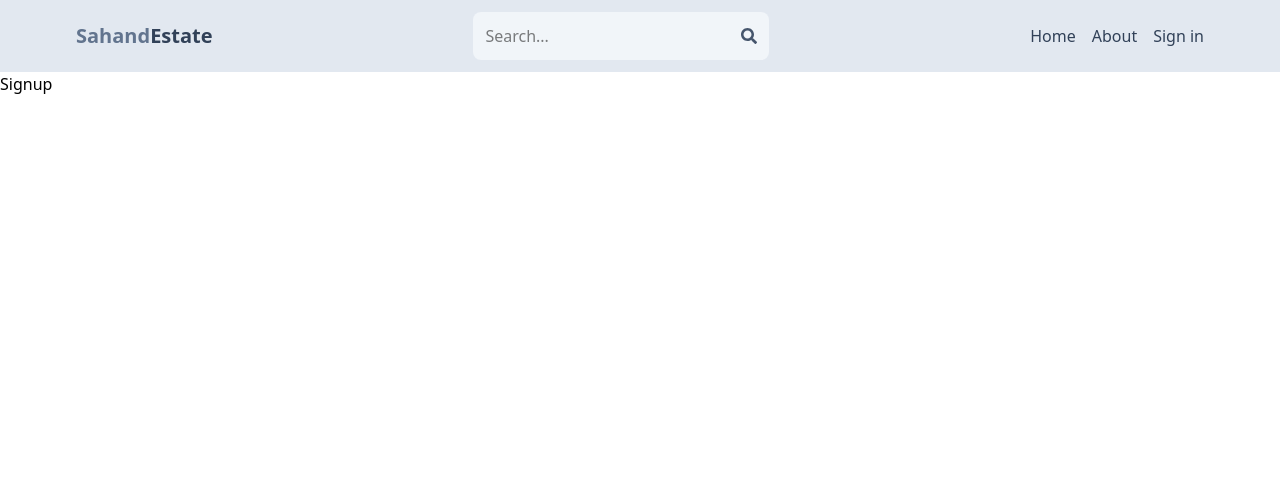
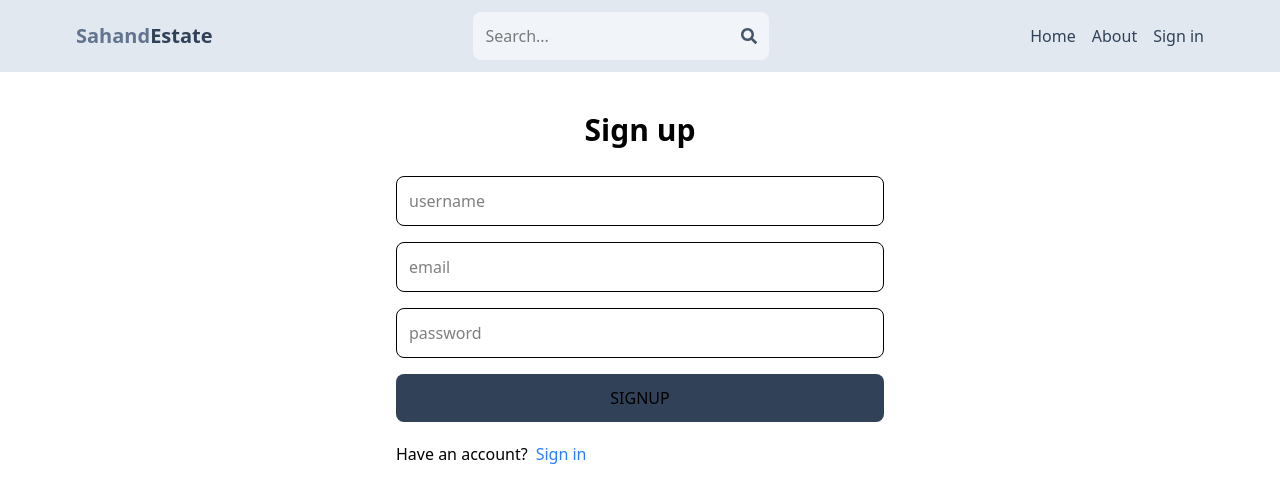
Before and after one commit to Priyanshu-N/MY_PROJECT, a React (Vite) app in the folder client/: page /Signup in a window 1280 px wide. Shown: the top 502 px of the page. Built offline with nearby package versions, Linux system fonts and the light colour scheme.

Commit message:
creating sign up page UI

```diff
--- a/client/src/index.css
+++ b/client/src/index.css
@@ -1 +1,6 @@
 @import "tailwindcss";
+
+
+body {
+  background-color: rgb(255, 255, 255);
+}
--- a/client/src/pages/Signup.jsx
+++ b/client/src/pages/Signup.jsx
@@ -1,8 +1,22 @@
-import React from 'react'
+import { Link } from 'react-router-dom';
 
 function Signup() {
   return (
-    <div>Signup</div>
+    <div className='p-3 max-w-lg mx-auto'>
+      <h1 className='text-3xl text-center font-semibold my-7'>Sign up</h1>
+      <form className='flex flex-col gap-4 '>
+        <input type="text" placeholder="username" className='border p-3 rounded-lg id=username'/>
+        <input type="email" placeholder="email" className='border p-3 rounded-lg' id='email'/>
+        <input type="password" placeholder="password" className='border p-3 rounded-lg' id='password'/>
+        <button className='bg-slate-700 text p-3 rounded-lg uppercase hover:opacity-95 disabled:opacity-80' >Signup</button>
+      </form>
+      <div className='flex gap-2 mt-5'>
+        <p>Have an account?</p>
+        <Link to={"/sign-in"}>
+          <span className='text-blue-500'>Sign in</span>
+        </Link>
+      </div>
+    </div>
   )
 }
 
```
